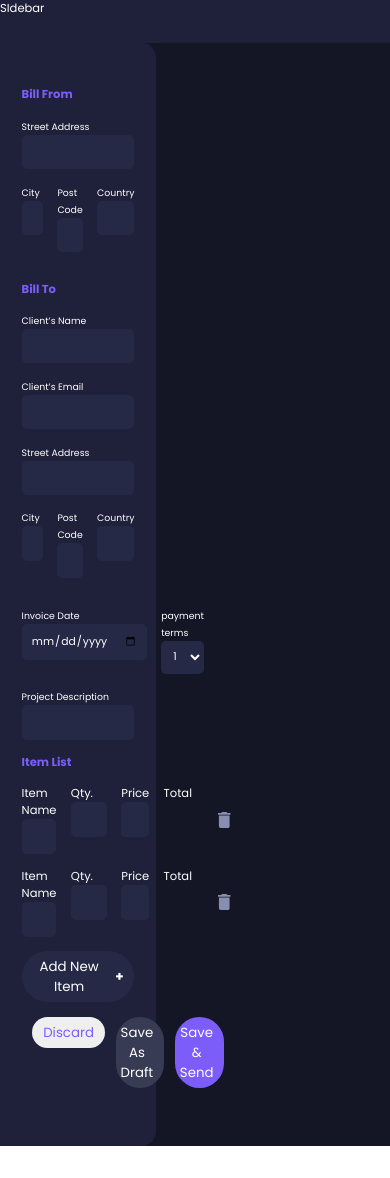
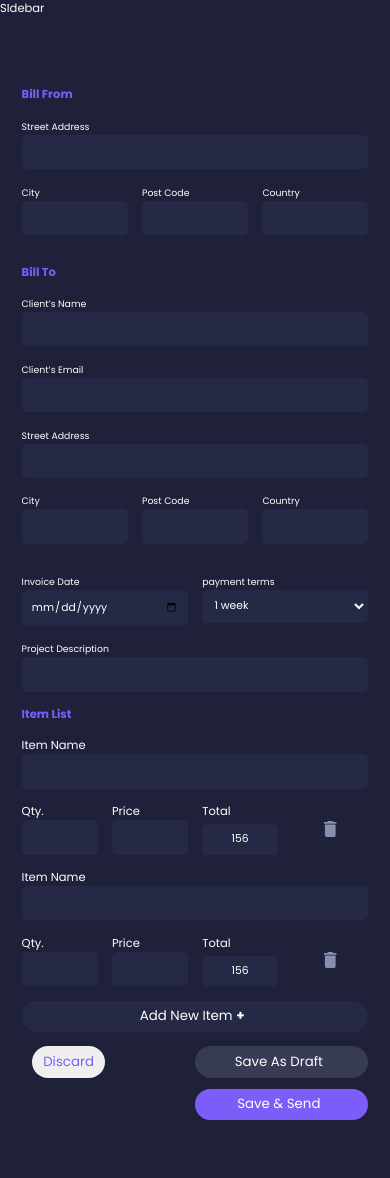
Before and after one commit to thebigbenn009/Invoice-App, a React (Vite) app: page /newInvoice in a window 390 px wide. Before the commit the page ends 1146 px from the top, so only its background shows below. Built offline with nearby package versions, Linux system fonts and the light colour scheme.

Commit message:
added responsive form

```diff
--- a/src/Context.jsx
+++ b/src/Context.jsx
@@ -4,11 +4,42 @@ const AppContext = createContext();
 
 const AppProvider = ({ children }) => {
   const [invoiceData, setInvoiceData] = useState(jsonData);
+
+  const [formData, setFormData] = useState({
+    billerAddress: "",
+    billerCity: "",
+    billerPostCode: "",
+    billerCountry: "",
+    clientName: "",
+    clientEmail: "",
+    clientAddress: "",
+    clientCity: "",
+    clientPostCode: "",
+    clientCountry: "",
+    invoiceDate: "",
+    paymentTerms: "",
+    projectDescription: "",
+  });
+  const handleInputChange = (e) => {
+    const { name, value } = e.target;
+    setFormData({
+      ...formData,
+      [name]: value,
+    });
+  };
+  const handleSubmitBtn = (e) => {
+    e.preventDefault();
+    console.log(formData);
+  };
   return (
     <AppContext.Provider
       value={{
         invoiceData,
         setInvoiceData,
+        formData,
+        setFormData,
+        handleInputChange,
+        handleSubmitBtn,
       }}
     >
       {children}
--- a/src/components/AddNewItem.jsx
+++ b/src/components/AddNewItem.jsx
@@ -3,7 +3,7 @@ import React from "react";
 const AddNewItem = () => {
   return (
     <div className="new-item">
-      <div className="new-item-name">
+      <div className="new-item-name item-name">
         <p>Item Name</p>
         <input type="text" />
       </div>
@@ -11,11 +11,11 @@ const AddNewItem = () => {
         <p>Qty.</p>
         <input type="number" />
       </div>
-      <div className="new-item-name">
+      <div className="new-item-name item-price">
         <p>Price</p>
         <input type="number" />
       </div>
-      <div className="new-item-name ">
+      <div className="new-item-name item-total ">
         <p>Total</p>
         <div className="total">156</div>
       </div>
--- a/src/components/FormInput.jsx
+++ b/src/components/FormInput.jsx
@@ -1,10 +1,17 @@
 import React from "react";
+import { useGlobalContext } from "../Context";
 
-const FormInput = ({ labelInfo, inputType = "text" }) => {
+const FormInput = ({ labelInfo, name, inputType = "text" }) => {
+  const { formData, handleInputChange } = useGlobalContext();
   return (
     <div className="invoice-input">
       <label>{labelInfo}</label>
-      <input type={inputType} />
+      <input
+        name={name}
+        value={formData[name]}
+        onChange={handleInputChange}
+        type={inputType}
+      />
     </div>
   );
 };
--- a/src/components/InvoiceForm.jsx
+++ b/src/components/InvoiceForm.jsx
@@ -1,33 +1,47 @@
 import React, { useState } from "react";
 import FormInput from "./FormInput";
 import AddNewItem from "./AddNewItem";
+import { useGlobalContext } from "../Context";
 
-const InvoiceForm = ({ labelInfo, inputType }) => {
+const InvoiceForm = ({ inputType }) => {
+  const { handleSubmitBtn } = useGlobalContext();
   return (
     <form>
       <div className="form-control">
         <h4>bill from</h4>
-        <FormInput labelInfo="Street Address" />
+        <FormInput labelInfo="Street Address" name="billerAddress" />
         <div className="form-3-col">
-          <FormInput labelInfo="City" inputType={inputType} />
-          <FormInput labelInfo="Post Code" />
-          <FormInput labelInfo="Country" />
+          <FormInput name="billerCity" labelInfo="City" inputType={inputType} />
+          <FormInput name="billerPostCode" labelInfo="Post Code" />
+          <FormInput name="billerCountry" labelInfo="Country" />
         </div>
       </div>
       <div className="form-control">
         <h4>bill to</h4>
-        <FormInput labelInfo="Client’s Name" />
-        <FormInput labelInfo="Client’s Email" inputType="email" />
-        <FormInput labelInfo="Street Address" inputType={inputType} />
+        <FormInput name="clientName" labelInfo="Client’s Name" />
+        <FormInput
+          name="clientEmail"
+          labelInfo="Client’s Email"
+          inputType="email"
+        />
+        <FormInput
+          name="clientAddress"
+          labelInfo="Street Address"
+          inputType={inputType}
+        />
         <div className="form-3-col">
-          <FormInput labelInfo="City" inputType={inputType} />
-          <FormInput labelInfo="Post Code" />
-          <FormInput labelInfo="Country" />
+          <FormInput name="clientCity" labelInfo="City" inputType={inputType} />
+          <FormInput name="clientPostCode" labelInfo="Post Code" />
+          <FormInput name="clientCountry" labelInfo="Country" />
         </div>
       </div>
       <div className="form-control">
         <div className="form-2-col">
-          <FormInput labelInfo="Invoice Date" inputType="date" />
+          <FormInput
+            name="invoiceDate"
+            labelInfo="Invoice Date"
+            inputType="date"
+          />
           <div className="invoice-input">
             <label htmlFor="payment terms">payment terms</label>
             <select name="payment-terms" id="">
@@ -40,14 +54,22 @@ const InvoiceForm = ({ labelInfo, inputType }) => {
             {/* <FormInput labelInfo="payment terms" inputType="date" /> */}
           </div>
         </div>
-        <FormInput labelInfo="Project Description" inputType={inputType} />
+        <FormInput
+          name="projectDescription"
+          labelInfo="Project Description"
+          inputType={inputType}
+        />
         <div className="form-control">
           <h4>Item List</h4>
           <div className="new-item-container">
             <AddNewItem />
             <AddNewItem />
           </div>
-          <button type="button" className="btn btn-add">
+          <button
+            type="submit"
+            onClick={handleSubmitBtn}
+            className="btn btn-add"
+          >
             Add New Item <strong>+</strong>
           </button>
         </div>
--- a/src/index.css
+++ b/src/index.css
@@ -221,7 +221,7 @@ select option :active {
   background-color: var(--deep-blue);
 }
 .new-invoice {
-  width: 40%;
+  max-width: 40vw;
   padding-inline: 3rem;
   padding-block: 6rem;
   border-top-right-radius: 2rem;
@@ -252,6 +252,7 @@ select option :active {
 }
 .invoice-input input,
 .new-item-name input,
+.total,
 select {
   border-radius: 5px;
   font-weight: 500;
@@ -263,6 +264,9 @@ select {
   outline: none;
   background-color: var(--purple-3);
   color: var(--white);
+}
+.item-total {
+  display: grid;
 }
 .form-control {
   margin-bottom: 2rem;
@@ -292,6 +296,7 @@ select {
   background-color: var(--purple-3);
   padding: 1rem;
   text-align: center;
+  align-self: end;
 }
 .btn-add {
   width: 100%;
@@ -356,6 +361,13 @@ select {
 
     gap: 1.5rem;
   }
+  .new-invoice {
+    /* width: 50%; */
+    max-width: 50vw;
+  }
+  .btn-others {
+    grid-template-columns: 1fr;
+  }
 }
 @media (min-width: 769px) and (max-width: 1024px) {
   .main-section {
@@ -395,7 +407,7 @@ select {
     grid-row: 3/4;
   }
   .total {
-    display: none;
+    /* display: none; */
   }
   .num {
     display: inline-block;
@@ -410,4 +422,36 @@ select {
   .hide-new {
     display: none;
   }
+  .new-invoice {
+    max-width: 100vh;
+    border-top-right-radius: 0;
+    border-bottom-right-radius: 0;
+  }
+  .new-item {
+    grid-template-columns: repeat(8, 1fr);
+  }
+  .item-name {
+    grid-column: 1/-1;
+  }
+  /* .item-price {
+    grid-column: 1 / 3;
+  }
+  .quantity {
+    grid-column: 3/5;
+  }
+  .item-total{
+    grid-column: 5/7;
+  } */
+  .item-price {
+    grid-column: 3/5;
+  }
+  .quantity {
+    grid-column: 1/3;
+  }
+  .item-total {
+    grid-column: 5/7;
+  }
+  .bin {
+    grid-column: 7/9;
+  }
 }
```
